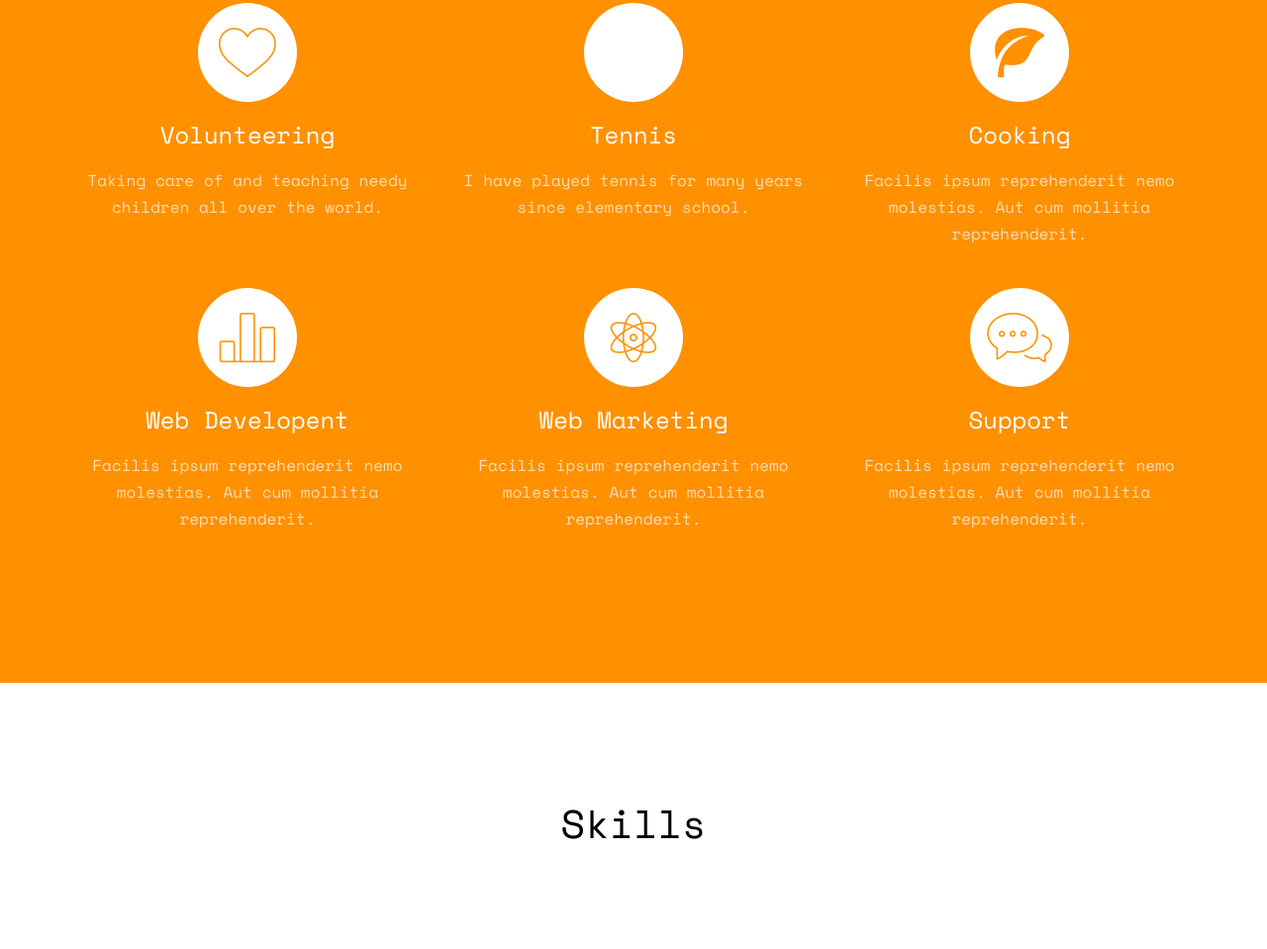
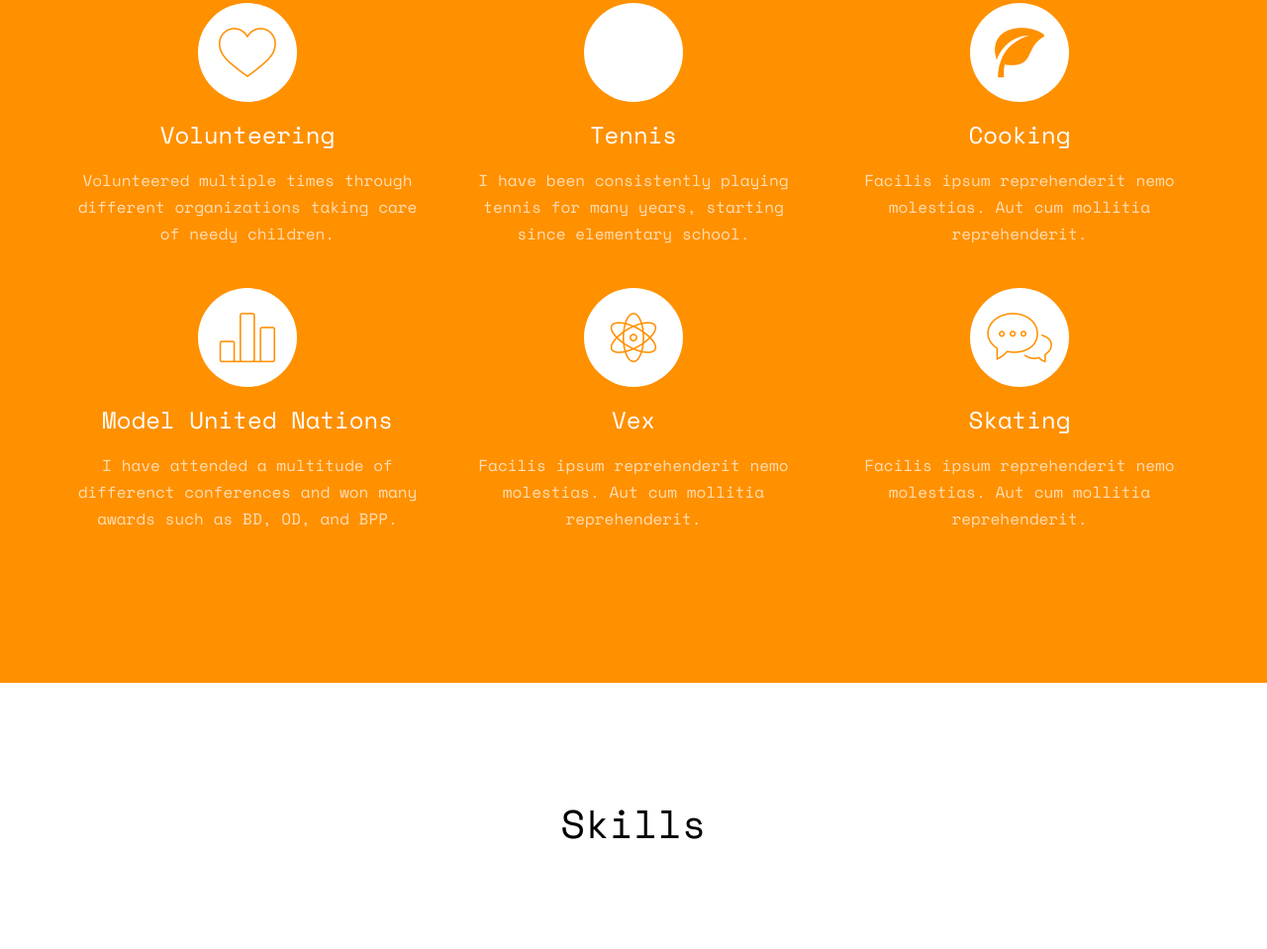
Before and after one commit to JovanHsu0111/JovanHsu0111.github.io, a plain HTML site: page index.html in a window 1280 px wide. Shown: the part 3524-4483 px from the top of the page at 99% size. Drawn offline with nearby package versions, Linux system fonts and the light colour scheme; some packages are replaced by stand-ins of ours; no server answers; files whose address does not match are found by name.

Commit message:
Extra curricular updates

```diff
--- a/index.html
+++ b/index.html
@@ -230,7 +230,7 @@
 							</span>
 							<div class="feature-copy">
 								<h3>Volunteering</h3>
-								<p>Taking care of and teaching needy children all over the world.</p>
+								<p>Volunteered multiple times through different organizations taking care of needy children.</p>
 							</div>
 						</div>
 					</div>
@@ -242,7 +242,7 @@
 							</span>
 							<div class="feature-copy">
 								<h3>Tennis</h3>
-								<p>I have played tennis for many years since elementary school.</p>
+								<p>I have been consistently playing tennis for many years, starting since elementary school.</p>
 							</div>
 						</div>
 
@@ -269,8 +269,8 @@
 								<i class="icon-bargraph"></i>
 							</span>
 							<div class="feature-copy">
-								<h3>Web Developent</h3>
-								<p>Facilis ipsum reprehenderit nemo molestias. Aut cum mollitia reprehenderit.</p>
+								<h3>Model United Nations</h3>
+								<p>I have attended a multitude of differenct conferences and won many awards such as BD, OD, and BPP.</p>
 							</div>
 						</div>
 
@@ -282,7 +282,7 @@
 								<i class="icon-genius"></i>
 							</span>
 							<div class="feature-copy">
-								<h3>Web Marketing</h3>
+								<h3>Vex</h3>
 								<p>Facilis ipsum reprehenderit nemo molestias. Aut cum mollitia reprehenderit.</p>
 							</div>
 						</div>
@@ -294,7 +294,7 @@
 								<i class="icon-chat"></i>
 							</span>
 							<div class="feature-copy">
-								<h3>Support</h3>
+								<h3>Skating</h3>
 								<p>Facilis ipsum reprehenderit nemo molestias. Aut cum mollitia reprehenderit.</p>
 							</div>
 						</div>
```
